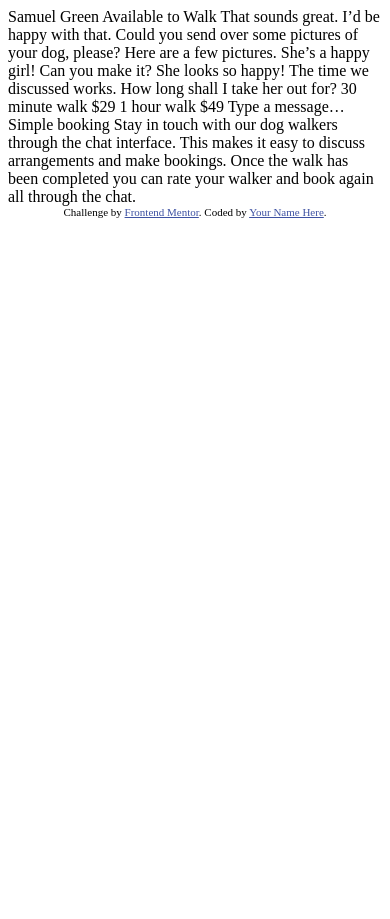
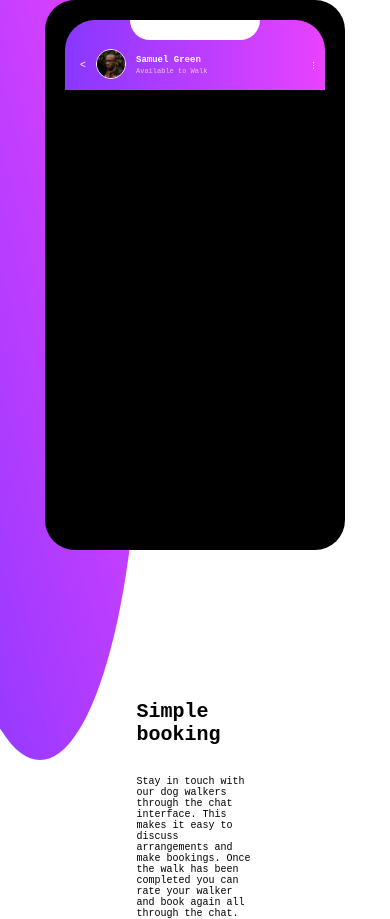
Before and after one commit to ivanbakotin/ChatApp-HomePage, a plain HTML site: page index.html in a window 390 px wide. Before the commit the page ends 844 px from the top, so only its background shows below. Drawn offline with Linux system fonts and the light colour scheme.

Commit message:
phone header

```diff
--- a/index.html
+++ b/index.html
@@ -2,28 +2,73 @@
 <html lang="en">
 <head>
   <meta charset="UTF-8">
-  <meta name="viewport" content="width=device-width, initial-scale=1.0"> <!-- displays site properly based on user's device -->
-
+  <meta name="description" content="chat app">
+  <meta name="viewport" content="width=device-width, initial-scale=1.0">
   <link rel="icon" type="image/png" sizes="32x32" href="./images/favicon-32x32.png">
-
   <title>Frontend Mentor | [Challenge Name Here]</title>
-
-  <!-- Feel free to remove these styles or customise in your own stylesheet 👍 -->
-  <style>
-    .attribution { font-size: 11px; text-align: center; }
-    .attribution a { color: hsl(228, 45%, 44%); }
-  </style>
+  <link rel="stylesheet" href="./styles/index.css">
 </head>
 <body>
 
-  Samuel Green
-  Available to Walk
+  <div class="background"></div>
 
-  That sounds great. I’d be happy with that.
+  <div class="container">
+    <div class="phone">
+      <div class="header">
+
+        <div class="top"></div>
+
+        <div class="bot">
+
+          <div class="left">
+
+            <div class="arrow-left"></div>
+
+            <div class="contact">
+              <div class="img"><img src="./images/avatar.jpg" alt=""></div>
+
+              <div class="contact-info">
+                <div class="name">Samuel Green</div>
+                <div class="status">Available to Walk</div>
+              </div>
+            </div>
+
+          </div>
+
+          <div class="right">
+            <div class="dots"></div>
+          </div>
+
+        </div>
+      </div>
+
+      <div class="messages">
+
+      </div>
+
+      <div class="input">
+
+      </div>
+
+    </div>
+
+    <div class="description">
+      <h1>Simple booking</h1>
+      <p>
+        Stay in touch with our dog walkers through the chat interface. This makes it easy to
+        discuss arrangements and make bookings. Once the walk has been completed you can rate
+        your walker and book again all through the chat.
+      </p>
+    </div>
+  </div>
+
+
+ <!--
+  That sounds great. I'd be happy with that.
 
   Could you send over some pictures of your dog, please?
 
-  Here are a few pictures. She’s a happy girl!
+  Here are a few pictures. She's a happy girl!
 
   Can you make it?
 
@@ -36,16 +81,7 @@
   $49
 
   Type a message…
+ -->
 
-  Simple booking
-
-  Stay in touch with our dog walkers through the chat interface. This makes it easy to
-  discuss arrangements and make bookings. Once the walk has been completed you can rate
-  your walker and book again all through the chat.
-
-  <div class="attribution">
-    Challenge by <a href="https://www.frontendmentor.io?ref=challenge" target="_blank">Frontend Mentor</a>.
-    Coded by <a href="#">Your Name Here</a>.
-  </div>
 </body>
 </html>
--- /dev/null
+++ b/styles/index.scss
@@ -0,0 +1,142 @@
+*, *::after, *::before {
+  padding: 0;
+  margin: 0;
+  font-family: 'Courier New', Courier, monospace;
+  box-sizing: border-box;
+  font-size: 62.5%;
+}
+
+body {
+  min-height: 100vh;
+  display: flex;
+  flex-grow: 1;
+}
+
+.background {
+  position: absolute;
+  z-index: -1;
+  transform: translateX(-30%);
+  width: clamp(20rem, 40vw, 100rem);
+  height: clamp(10rem, 90vh, 90rem);
+  border-bottom-left-radius: 50%;
+  border-bottom-right-radius: 50%;
+  background-image: linear-gradient(to right top, hsl(264, 100%, 61%), hsl(293, 100%, 63%));
+}
+
+.container {
+  display: flex;
+  align-items: center;
+  justify-content: center;
+  flex-wrap: wrap;
+  gap: 15rem;
+  flex-grow: 1;
+
+  .phone {
+    height: 55rem;
+    width: 30rem;
+    border-radius: 3rem;
+    padding: 2rem;
+    background-color: black;
+
+    .header {
+      background-image: linear-gradient(to right,hsl(264, 100%, 61%), hsl(293, 100%, 63%));
+      width: 100%;
+      border-top-right-radius: 3rem;
+      border-top-left-radius: 3rem;
+      height: 7rem;
+      display: flex;
+      flex-direction: column;
+
+      .top {
+        align-self: center;
+        background-color: white;
+        width: 50%;
+        height: 2rem;
+        border-bottom-left-radius: 2rem;
+        border-bottom-right-radius: 2rem;
+      }
+
+      .bot {
+        display: flex;
+        justify-content: space-between;
+        align-items: center;
+        flex-grow: 1;
+
+        .left {
+          margin-left: 1.5rem;
+          display: flex;
+          gap: 1rem;
+          align-items: center;
+
+          .arrow-left::after {
+            color: white;
+            content: "\02C2";
+            font-size: clamp(1rem, 1vw, 3rem);
+          }
+
+          .contact {
+            display: flex;
+            align-items: center;
+            gap: 1rem;
+
+            .img {
+              img {
+                border: 0.15rem white solid;
+                width: 3rem;
+                height: 3rem;
+                border-radius: 50%;
+              }
+            }
+
+            .contact-info {
+              display: flex;
+              flex-direction: column;
+              gap: 0.2rem;
+
+              .name {
+                font-weight: 700;
+                color: white;
+                font-size: clamp(0.9rem, 0.8vw, 3rem);
+              }
+
+              .status {
+                opacity: 0.7;
+                color: white;
+                font-size: clamp(0.7rem, 0.5vw, 3rem);
+              }
+            }
+          }
+        }
+
+        .right {
+          .dots::after {
+            margin-right: 1rem;
+            color: white;
+            font-size: clamp(1rem, 1vw, 3rem);
+            content: "\205D";
+          }
+        }
+      }
+
+    }
+
+    .messages {
+
+    }
+  }
+
+  .description {
+    display: flex;
+    flex-direction: column;
+    gap: 3rem;
+    width: 30%;
+
+    h1 {
+      font-size: clamp(2rem, 2vw, 4rem);
+    }
+
+    p {
+      font-size: clamp(1rem, 1vw, 3rem);
+    }
+  }
+}
```
Also changed, not shown: styles/index.css (added), 1 other file.
